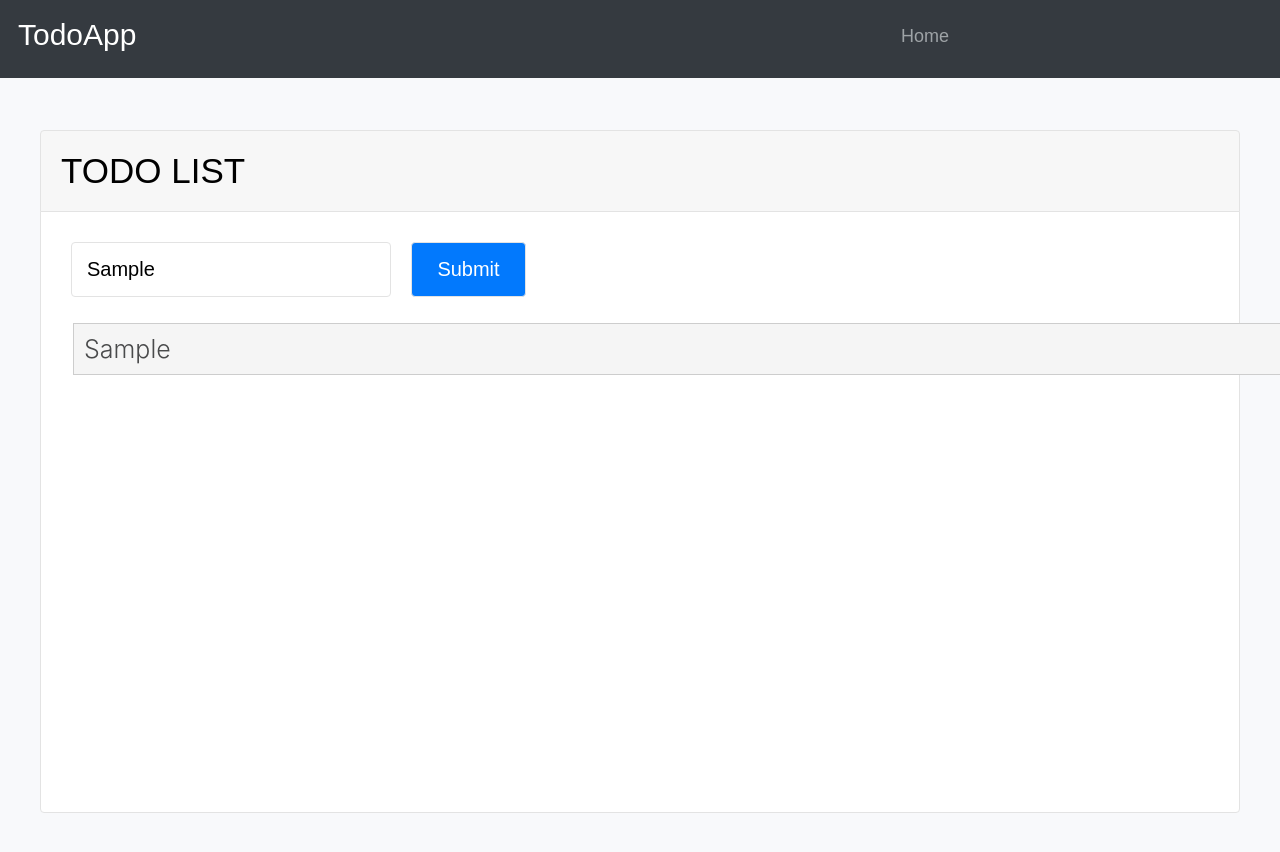
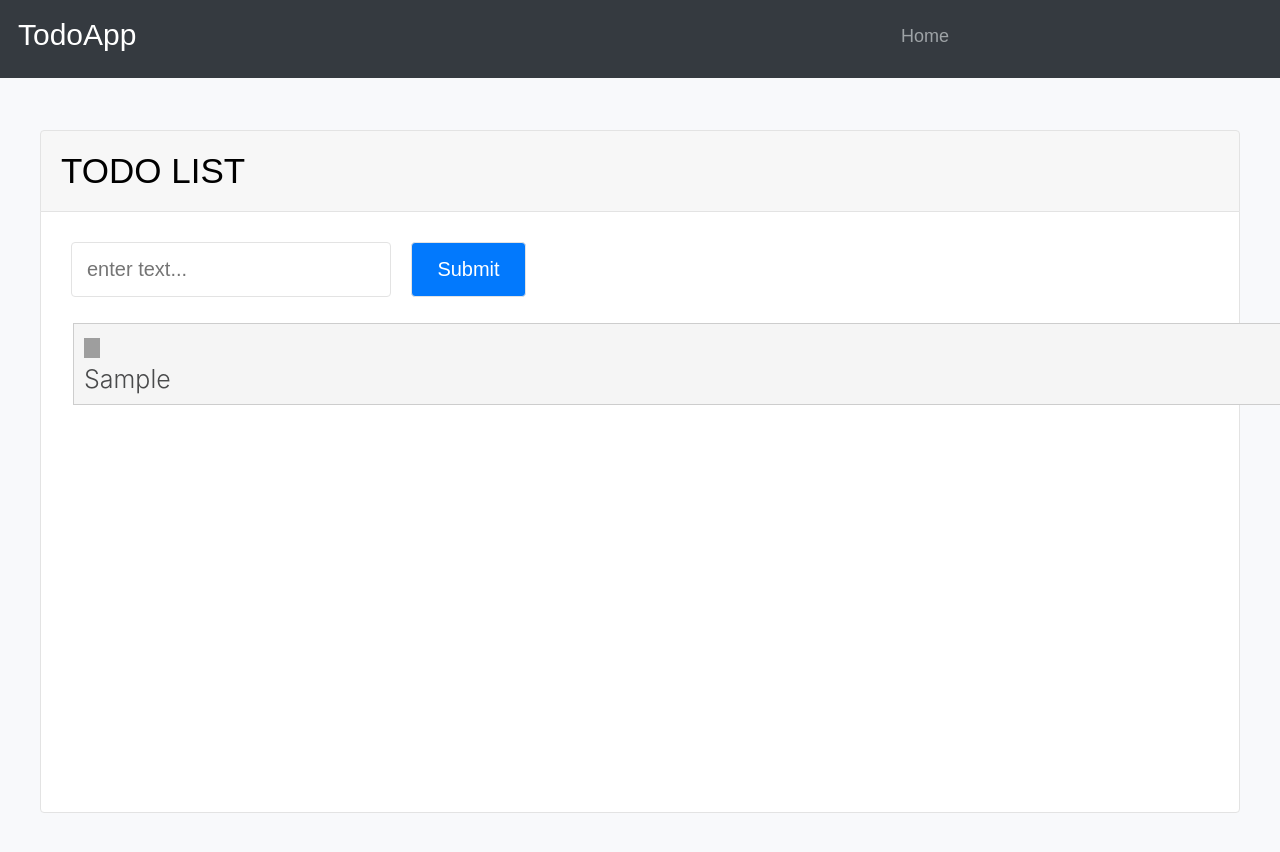
Before and after one commit to VladCSoft/ToDoListErrorInstanceWip-, a React (Create React App) app: page / in a window 1280 px wide. Both pictures are taken after typing "Sample" into the empty fields and a click on the button "Submit". Shown: the top 852 px of the page. Built offline with nearby package versions, Linux system fonts and the light colour scheme; grey boxes are pictures that could not be loaded.

Commit message:
Fixed the input issue and assigned a logo for the delete feature.

```diff
--- a/src/App.css
+++ b/src/App.css
@@ -128,14 +128,18 @@ ul {
 
 input{
   font-size: 20px;
+  display: flex;
 }
 
 .chores {
   margin: -490px 73px;
   z-index:1;
+  display: flex;
+  position:relative;
 }
 
-.chores ul li {
+.Chores-Block {
+  position:relative;
   border: 1px solid #cdcdcd;
   background-color: #f5f5f5;
   padding: 10px 1660px 10px 10px;
--- a/src/App.js
+++ b/src/App.js
@@ -44,11 +44,10 @@ function App() {
           <h class="ToDoList-Text"> TODO LIST </h>
         </div>
         <form className="Submission-Block">
-          <input onChange={(event) => {setInput(event.target.value)}} type="text" id="ToDoListItem" name="item" placeholder="enter text..."></input>
+          <input value={input} onChange={(event) => {setInput(event.target.value)}} type="text" id="ToDoListItem" name="item" placeholder="enter text..."></input>
           <button type="button" className="Submit-Button" onClick={addChore}> Submit </button>
         </form>
         <div className="chores">
-          <ul>
                 {chores.map((chore, index) => (
                     <TodoChore
                         key={index}
@@ -57,8 +56,6 @@ function App() {
                         onCheck={removeChore}
                     />
                 ))}
-         </ul>
-
          </div>
 
 
--- a/src/chores.js
+++ b/src/chores.js
@@ -2,13 +2,11 @@ import React from "react";
 
 function TodoChore({ id, chore, onCheck , removeChore}) {
     return (
-        <>
-        <li
-            onClick={() => {onCheck(id)}}
-        >
+        <div className = "Chores-Block">
+            <img src="https://i.imgur.com/ybKIHhG.png" width="16" height="20" onClick={() => {onCheck(id)}}/>
             {chore}
-        </li>
-        </>
+            <br></br>
+        </div>
     )
 }
 
```
